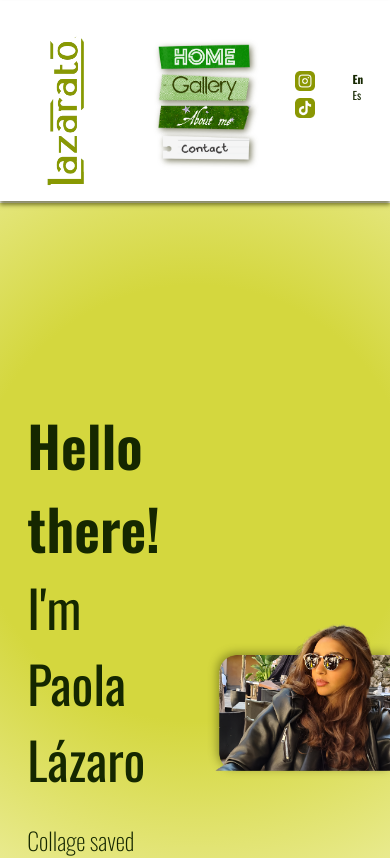
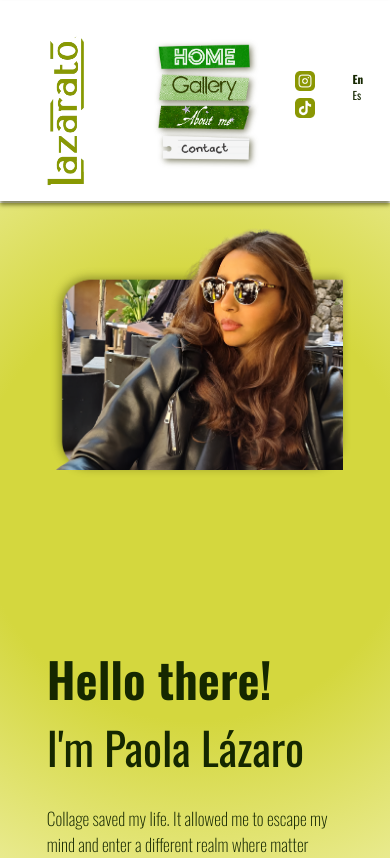
Before and after one commit to Danisaurius/Lazaratos, a plain HTML site: page AboutMe.html in a window 390 px wide. Shown: the top 858 px of the page. Drawn offline with nearby package versions, Linux system fonts and the light colour scheme.

Commit message:
add responsiveness to about me page

```diff
--- a/AboutMeStyles.css
+++ b/AboutMeStyles.css
@@ -165,6 +165,7 @@ nav>ul>li>a:hover {
             rgb(212, 215, 62) 30%,
             rgb(252, 252, 216) 80%);
     position: relative;
+    display: flex;
 }
 
 
@@ -304,6 +305,168 @@ nav>ul>li>a:hover {
 
 .about_me_profile_pic_top:hover~.about_me_profile_pic_base {
     filter: grayscale(100%);
+}
+
+/* added */
+
+
+@media (max-width: 1100px) {
+
+    .about_me_container {
+        height: 1400px;
+    }
+
+    .textContainer {
+        top: 54%;
+        left: 12%;
+        width: 100%;
+    }
+
+    .about_me_title {
+        width: 80%;
+    }
+
+    .about_me_subtitle {
+        width: 80%;
+    }
+
+    .about_me_paragraph {
+        width: 80%;
+    }
+
+    .about_me_profile_pic_base {
+        width: 80%;
+    }
+
+    .about_me_profile_pic_base {
+        transform: none;
+        top: 10px;
+        right: 12%;
+        width: 74%;
+        border-radius: 10% 10% 10% 10%;
+    }
+
+    .about_me_profile_pic_top {
+        transform: none;
+        top: 10px;
+        right: 12%;
+        width: 74%;
+
+    }
+
+    .about_me_profile_pic_top:hover {
+        transform: scale(1.02) translateY(-10px);
+        cursor: pointer;
+    }
+}
+
+
+@media (max-width: 900px) {
+
+    .about_me_container {
+        height: 1200px;
+    }
+
+    .textContainer {
+        top: 50%;
+        left: 12%;
+        width: 100%;
+    }
+
+    .about_me_title {
+        width: 80%;
+        font-size: 3.2em;
+    }
+
+
+    .about_me_subtitle {
+        width: 80%;
+        font-size: 3em;
+    }
+
+    .about_me_paragraph {
+        width: 80%;
+        font-size: 1.2em;
+    }
+
+    .about_me_profile_pic_base {
+        width: 80%;
+    }
+
+    .about_me_profile_pic_base {
+        transform: none;
+        top: 20px;
+        right: 12%;
+        width: 74%;
+        border-radius: 10% 10% 10% 10%;
+    }
+
+    .about_me_profile_pic_top {
+        transform: none;
+        top: 20px;
+        right: 12%;
+        width: 74%;
+
+    }
+
+    .about_me_profile_pic_top:hover {
+        transform: scale(1.02) translateY(-10px);
+        cursor: pointer;
+    }
+}
+
+@media (max-width: 700px) {
+
+    .about_me_container {
+        height: 1000px;
+    }
+
+    .textContainer {
+        top: 44%;
+        left: 12%;
+        width: 100%;
+    }
+
+    .about_me_title {
+        width: 80%;
+        font-size: 3em;
+    }
+
+
+    .about_me_subtitle {
+        width: 80%;
+        font-size: 2.8em;
+    }
+
+    .about_me_paragraph {
+        width: 80%;
+        font-size: 1.1em;
+    }
+
+    .about_me_profile_pic_base {
+        width: 80%;
+    }
+
+    .about_me_profile_pic_base {
+        transform: none;
+        top: 20px;
+        right: 12%;
+        width: 74%;
+        border-radius: 10% 10% 10% 10%;
+    }
+
+    .about_me_profile_pic_top {
+        transform: none;
+        top: 20px;
+        right: 12%;
+        width: 74%;
+
+    }
+
+    .about_me_profile_pic_top:hover {
+        transform: scale(1.02) translateY(-10px);
+        cursor: pointer;
+    }
 }
 
 
```
Also changed, not shown: AboutMe.html (+1 -2 lines), index.html (+1 -1 lines).
